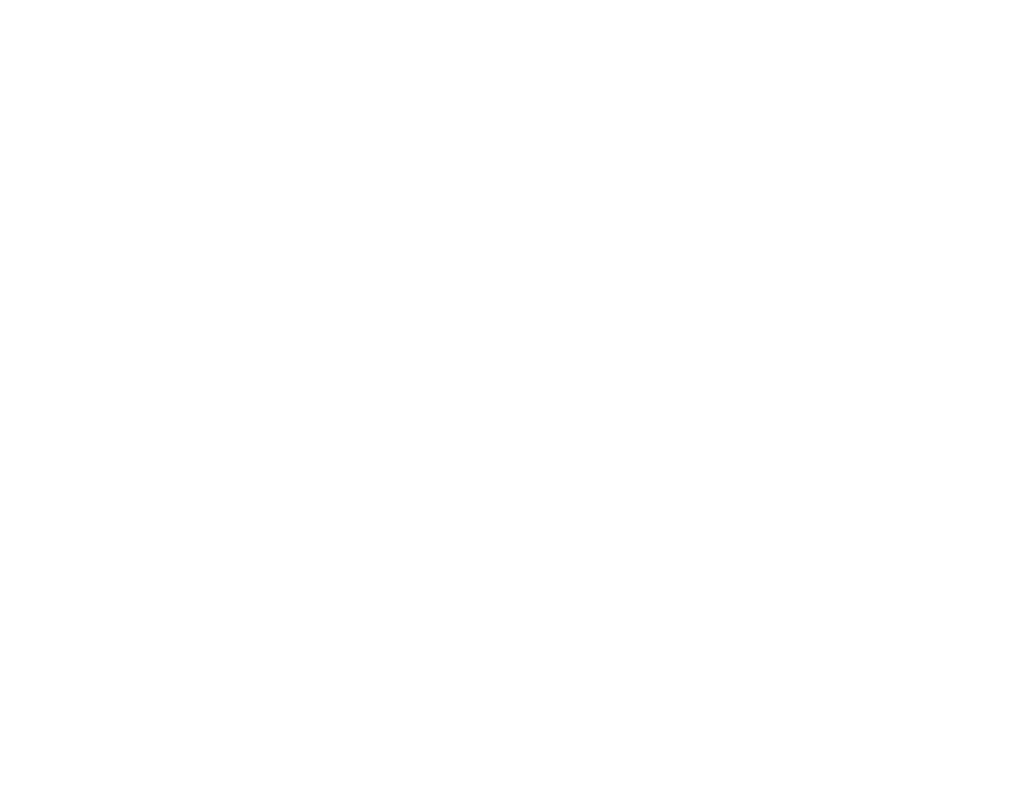
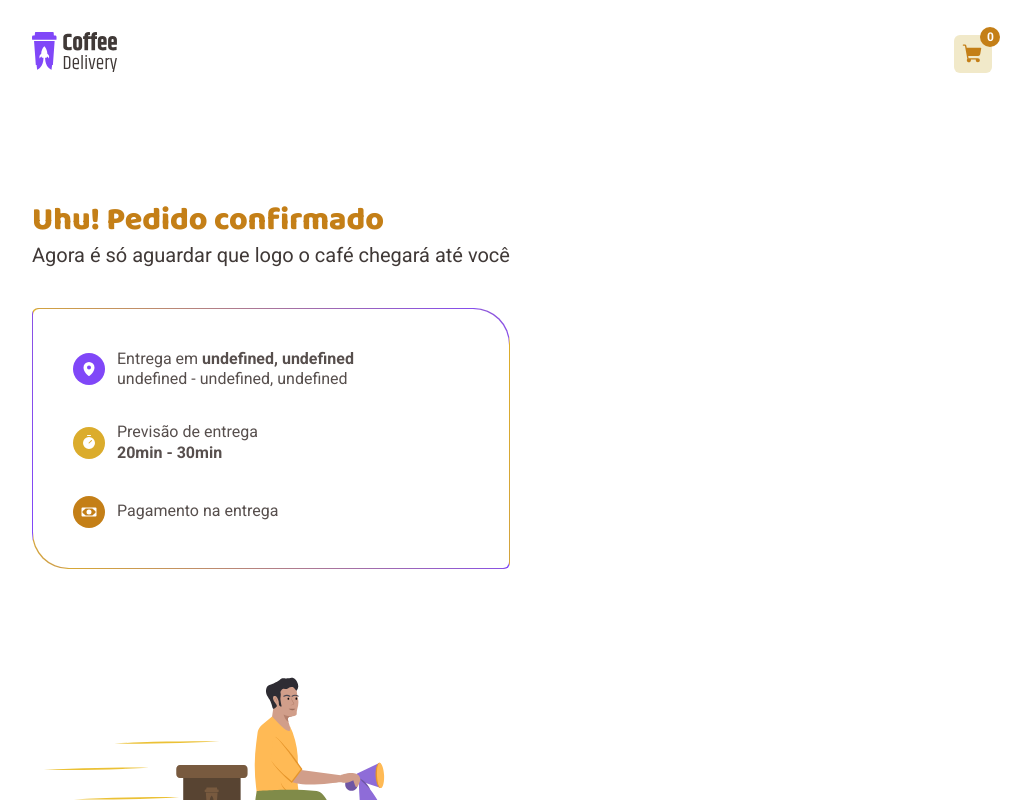
Before and after one commit to itaalobraga/coffe-delivery, a React (Vite) app: page /checkout/finish in a window 1280 px wide. Before the commit this address had no page. Shown: the top 800 px of the page, without its empty margins (128-1159 px from the left). Built offline with nearby package versions, Linux system fonts and the light colour scheme.

Commit message:
feat: done

```diff
--- a/src/Router.tsx
+++ b/src/Router.tsx
@@ -1,5 +1,6 @@
 import { Route, Routes } from "react-router-dom";
 import { Checkout } from "./pages/Checkout";
+import { Finish } from "./pages/Checkout/Finish";
 import { Home } from "./pages/Home";
 import { HomeTemplate } from "./template/HomeTemplate";
 
@@ -9,7 +10,8 @@
       <Route path="/" element={<HomeTemplate />}>
         <Route path="/" element={<Home />} />
         <Route path="/checkout" element={<Checkout />} />
+        <Route path="/checkout/finish" element={<Finish />} />
       </Route>
     </Routes>
   );
-};
+}
--- /dev/null
+++ b/src/components/Loading/index.tsx
@@ -0,0 +1,14 @@
+import { Container } from "./styles";
+
+export function Loading() {
+  return (
+    <Container>
+      <div className="lds-ring">
+        <div></div>
+        <div></div>
+        <div></div>
+        <div></div>
+      </div>
+    </Container>
+  );
+}
--- /dev/null
+++ b/src/components/Loading/styles.ts
@@ -0,0 +1,39 @@
+import styled from "styled-components"
+
+export const Container = styled.div`
+  .lds-ring {
+    display: inline-block;
+    position: relative;
+    width: 80px;
+    height: 80px;
+  }
+  .lds-ring div {
+    box-sizing: border-box;
+    display: block;
+    position: absolute;
+    width: 64px;
+    height: 64px;
+    margin: 8px;
+    border: 8px solid #dbac2c;
+    border-radius: 50%;
+    animation: lds-ring 1.2s cubic-bezier(0.5, 0, 0.5, 1) infinite;
+    border-color: #dbac2c transparent transparent transparent;
+  }
+  .lds-ring div:nth-child(1) {
+    animation-delay: -0.45s;
+  }
+  .lds-ring div:nth-child(2) {
+    animation-delay: -0.3s;
+  }
+  .lds-ring div:nth-child(3) {
+    animation-delay: -0.15s;
+  }
+  @keyframes lds-ring {
+    0% {
+      transform: rotate(0deg);
+    }
+    100% {
+      transform: rotate(360deg);
+    }
+  }
+`;
--- a/src/contexts/CheckoutContext/index.tsx
+++ b/src/contexts/CheckoutContext/index.tsx
@@ -1,4 +1,5 @@
 import { createContext, ReactNode, useContext, useEffect, useState } from "react";
+import { FormSchemaData, PaymentMethods } from "../../pages/Checkout";
 
 type Coffee = {
   id: string;
@@ -11,13 +12,16 @@
 };
 
 interface CheckoutContextData {
+  formData: FormSchemaData & { paymentMethod: PaymentMethods };
   cart: Coffee[];
+  setCart: React.Dispatch<React.SetStateAction<Coffee[]>>;
   totalItems: number;
   addCoffeeToCart: (coffee: Coffee) => void;
   removeCoffe: (coffeeId: string) => void;
   incrementAmountCoffe: (coffeeId: string) => void;
   decrementAmountCoffe: (coffeeId: string) => void;
   handleAmountCoffe: (coffeeId: string, value: string) => void;
+  handleFormData: (data: FormSchemaData & { paymentMethod: PaymentMethods }) => void;
 }
 
 interface CoffeesContextProviderProps {
@@ -27,23 +31,24 @@
 export const CheckoutContext = createContext({} as CheckoutContextData);
 
 export function CheckoutContextProvider({ children }: CoffeesContextProviderProps) {
-  const local: Coffee[] = JSON.parse(localStorage.getItem("@COFFEE") as string);
+  const [cart, setCart] = useState<Coffee[]>([]);
 
-  const [cart, setCart] = useState<Coffee[]>(local || []);
+  const [formData, setFormData] = useState(
+    {} as FormSchemaData & { paymentMethod: PaymentMethods }
+  );
 
-  useEffect(() => {
-    localStorage.setItem("@COFFEE", JSON.stringify(cart));
-  }, [cart]);
+  function handleFormData(data: FormSchemaData & { paymentMethod: PaymentMethods }) {
+    setFormData(data);
+
+    setCart([]);
+  }
 
   function addCoffeeToCart(coffee: Coffee) {
     setCart((state) => {
       const existingCoffe = state.find((item) => item.id === coffee.id);
-      const existingCoffeLocal = local.find((item) => item.id === coffee.id);
 
       if (!existingCoffe) {
         return [...state, coffee];
-      } else if (existingCoffeLocal) {
-        return state;
       }
 
       return state;
@@ -90,12 +95,15 @@
     <CheckoutContext.Provider
       value={{
         cart,
+        formData,
+        setCart,
         totalItems,
         addCoffeeToCart,
         removeCoffe,
         incrementAmountCoffe,
         handleAmountCoffe,
         decrementAmountCoffe,
+        handleFormData,
       }}
     >
       {children}
--- /dev/null
+++ b/src/pages/Checkout/Finish/index.tsx
@@ -0,0 +1,57 @@
+import { MapPin, Money, Timer } from "phosphor-react";
+import { useCheckout } from "../../../contexts/CheckoutContext";
+import { ContentBorder, ContentInfo, FinishContainer, Icon, Info } from "./styles";
+
+export function Finish() {
+  const { formData } = useCheckout();
+
+  return (
+    <FinishContainer>
+      <ContentInfo>
+        <header>
+          <h1>Uhu! Pedido confirmado</h1>
+          <p>Agora é só aguardar que logo o café chegará até você</p>
+        </header>
+        <ContentBorder>
+          <div>
+            <Info>
+              <Icon style={{ backgroundColor: "#8047f8" }}>
+                <MapPin size={16} weight="fill" />
+              </Icon>
+
+              <div>
+                <p>
+                  Entrega em <span>{formData.rua + ", " + formData.numero}</span>
+                </p>
+                <p>{formData.bairro + " - " + formData.cidade + ", " + formData.uf}</p>
+              </div>
+            </Info>
+            <Info>
+              <Icon style={{ backgroundColor: "#DBAC2C" }}>
+                <Timer size={16} weight="fill" />
+              </Icon>
+
+              <div>
+                <p>Previsão de entrega</p>
+                <span>20min - 30min</span>
+              </div>
+            </Info>
+            <Info>
+              <Icon style={{ backgroundColor: "#C47F17" }}>
+                <Money size={16} weight="fill" />
+              </Icon>
+
+              <div>
+                <p>Pagamento na entrega</p>
+                <span>{formData.paymentMethod?.label}</span>
+              </div>
+            </Info>
+          </div>
+        </ContentBorder>
+      </ContentInfo>
+      <div>
+        <img src="/finish.svg" />
+      </div>
+    </FinishContainer>
+  );
+}
--- /dev/null
+++ b/src/pages/Checkout/Finish/styles.ts
@@ -0,0 +1,112 @@
+import styled from "styled-components";
+
+export const FinishContainer = styled.div`
+  display: flex;
+  justify-content: space-between;
+  gap: 6rem;
+  align-items: flex-end;
+  flex-wrap: wrap;
+
+  max-width: 70rem;
+  width: 100%;
+
+  margin: 0 auto;
+
+  & > div {
+    & > img {
+      margin-bottom: -1.1rem;
+      width: 100%;
+    }
+  }
+`;
+
+export const ContentInfo = styled.div`
+  display: flex;
+  flex-direction: column;
+  gap: 2.5rem;
+
+  align-self: flex-start;
+
+  & > header {
+    & > h1 {
+      font-family: "Baloo 2";
+      font-weight: 800;
+      font-size: ${(props) => props.theme.font.size[32]};
+      line-height: 130%;
+
+      color: ${(props) => props.theme.product["yellow-dark"]};
+    }
+
+    & > p {
+      font-weight: 400;
+      font-size: ${(props) => props.theme.font.size[20]};
+      line-height: 130%;
+
+      color: ${(props) => props.theme.base["base-subtitle"]};
+      font-stretch: 100;
+    }
+  }
+`;
+
+export const ContentBorder = styled.div`
+  background-image: linear-gradient(102.89deg, #dbac2c 2.61%, #8047f8 98.76%);
+  border-radius: 6px 36px;
+
+  border: 1px solid transparent;
+
+  & > div {
+    display: flex;
+    flex-direction: column;
+    gap: 2rem;
+
+    padding: 2.5rem;
+
+    height: 100%;
+
+    background-color: white;
+
+    border-radius: 6px 36px;
+  }
+`;
+
+export const Info = styled.div`
+  display: flex;
+  align-items: center;
+  gap: 0.75rem;
+
+  & > div {
+    & > p {
+      color: ${(props) => props.theme.base["base-text"]};
+
+      font-size: ${(props) => props.theme.font.size[16]};
+      font-weight: 400;
+      line-height: 130%;
+    }
+    & span {
+      color: ${(props) => props.theme.base["base-text"]};
+
+      font-size: ${(props) => props.theme.font.size[16]};
+      font-weight: 700;
+
+      line-height: 130%;
+    }
+  }
+`;
+
+export const Icon = styled.div`
+  display: flex;
+  justify-content: center;
+  align-items: center;
+
+  padding: 0.5rem;
+  gap: 0.5rem;
+
+  /* width: 2rem; */
+  /* height: 2rem; */
+
+  border-radius: 1000px;
+
+  & > svg {
+    color: ${props => props.theme.base.white};
+  }
+`;
--- a/src/pages/Checkout/index.tsx
+++ b/src/pages/Checkout/index.tsx
@@ -20,8 +20,14 @@
 import { CheckoutCard } from "./components/CheckoutCard";
 import { useCheckout } from "../../contexts/CheckoutContext";
 import { useNavigate } from "react-router-dom";
+import { Loading } from "../../components/Loading";
 
-type FormData = zod.infer<typeof FormValidationSchema>;
+export type FormSchemaData = zod.infer<typeof FormValidationSchema>;
+
+export type PaymentMethods = {
+  label: string;
+  value: string;
+};
 
 const regex = new RegExp(/[a-z]/i);
 
@@ -36,9 +42,11 @@
 });
 
 export function Checkout() {
-  const [paymentMethod, setPaymentMethod] = useState<null | string>(null);
+  const [paymentMethod, setPaymentMethod] = useState<null | PaymentMethods>(null);
 
-  const checkoutForm = useForm<FormData>({
+  const [loading, setLoading] = useState(false);
+
+  const checkoutForm = useForm<FormSchemaData>({
     resolver: zodResolver(FormValidationSchema),
     reValidateMode: "onBlur",
     mode: "all",
@@ -47,16 +55,27 @@
     },
   });
 
-  const { formState, handleSubmit } = checkoutForm;
+  const { handleSubmit } = checkoutForm;
 
-  function handleSubmitForm(data: FormData) {
+  const navigate = useNavigate();
+
+  async function handleSubmitForm(data: FormSchemaData) {
     if (!paymentMethod) {
-      return console.log("informe um metodo de pagamento");
+      return;
     }
-    console.log("data => ", data);
+
+    setLoading(true);
+
+    await new Promise((resolve) => setTimeout(resolve, 1500));
+
+    handleFormData({ ...data, paymentMethod });
+
+    setLoading(false);
+
+    navigate("/checkout/finish");
   }
 
-  const { cart, totalItems } = useCheckout();
+  const { cart, totalItems, handleFormData } = useCheckout();
 
   function convertPrices(value: number) {
     return new Intl.NumberFormat("pt-BR", {
@@ -67,14 +86,18 @@
 
   const deliveryPrice = 3.5;
 
-  const navigate = useNavigate();
-
   useEffect(() => {
     if (!cart.length) {
       navigate("/");
-      localStorage.removeItem("@COFFEE")
+      localStorage.removeItem("@COFFEE");
     }
   }, [cart.length]);
+
+  if (loading) return (
+    <div style={{ display: "flex", justifyContent: "center", alignItems: "center", height: "50vh"}}>
+      <Loading />
+    </div>
+  );
 
   return (
     <CheckoutContainer onSubmit={handleSubmit(handleSubmitForm)}>
@@ -103,24 +126,28 @@
           <Methods>
             <Method
               type="button"
-              isSelected={paymentMethod === "credit"}
-              onClick={() => setPaymentMethod("credit")}
+              isSelected={paymentMethod?.value === "credit"}
+              onClick={() =>
+                setPaymentMethod({ label: "Cartão de crédito", value: "credit" })
+              }
             >
               <CreditCard size={16} />
               <span>Cartão de crédito</span>
             </Method>
             <Method
               type="button"
-              isSelected={paymentMethod === "debit"}
-              onClick={() => setPaymentMethod("debit")}
+              isSelected={paymentMethod?.value === "debit"}
+              onClick={() =>
+                setPaymentMethod({ label: "Cartão de débito", value: "debit" })
+              }
             >
               <Money size={16} />
               <span>Cartão de débito</span>
             </Method>
             <Method
               type="button"
-              isSelected={paymentMethod === "money"}
-              onClick={() => setPaymentMethod("money")}
+              isSelected={paymentMethod?.value === "money"}
+              onClick={() => setPaymentMethod({ label: "Dinheiro", value: "money" })}
             >
               <Bank size={16} />
               <span>Dinheiro</span>
--- a/src/template/HomeTemplate/styles.ts
+++ b/src/template/HomeTemplate/styles.ts
@@ -34,7 +34,7 @@
 
 export const Wrapper = styled.div<WrapperProps>`
   display: flex;
-  justify-content: space-between;
+  justify-content: flex-end;
   align-items: center;
 
   width: 12.063rem;
@@ -45,28 +45,6 @@
     css`
       pointer-events: none;
     `}
-`;
-
-export const Location = styled.div`
-  display: flex;
-  justify-content: center;
-  align-items: center;
-
-  padding: 0.5rem;
-
-  background-color: ${(props) => props.theme.product["purple-light"]};
-  border-radius: 6px;
-
-  & > svg {
-    color: ${(props) => props.theme.product["purple-dark"]};
-  }
-
-  & > h1 {
-    font-size: ${(props) => props.theme.font.size[14]};
-    font-weight: 500;
-
-    color: ${(props) => props.theme.product["purple-dark"]};
-  }
 `;
 
 type CartButtonProps = {
```
Also changed, not shown: src/template/HomeTemplate/index.tsx (+1 -6 lines), public/finish.svg (added).
